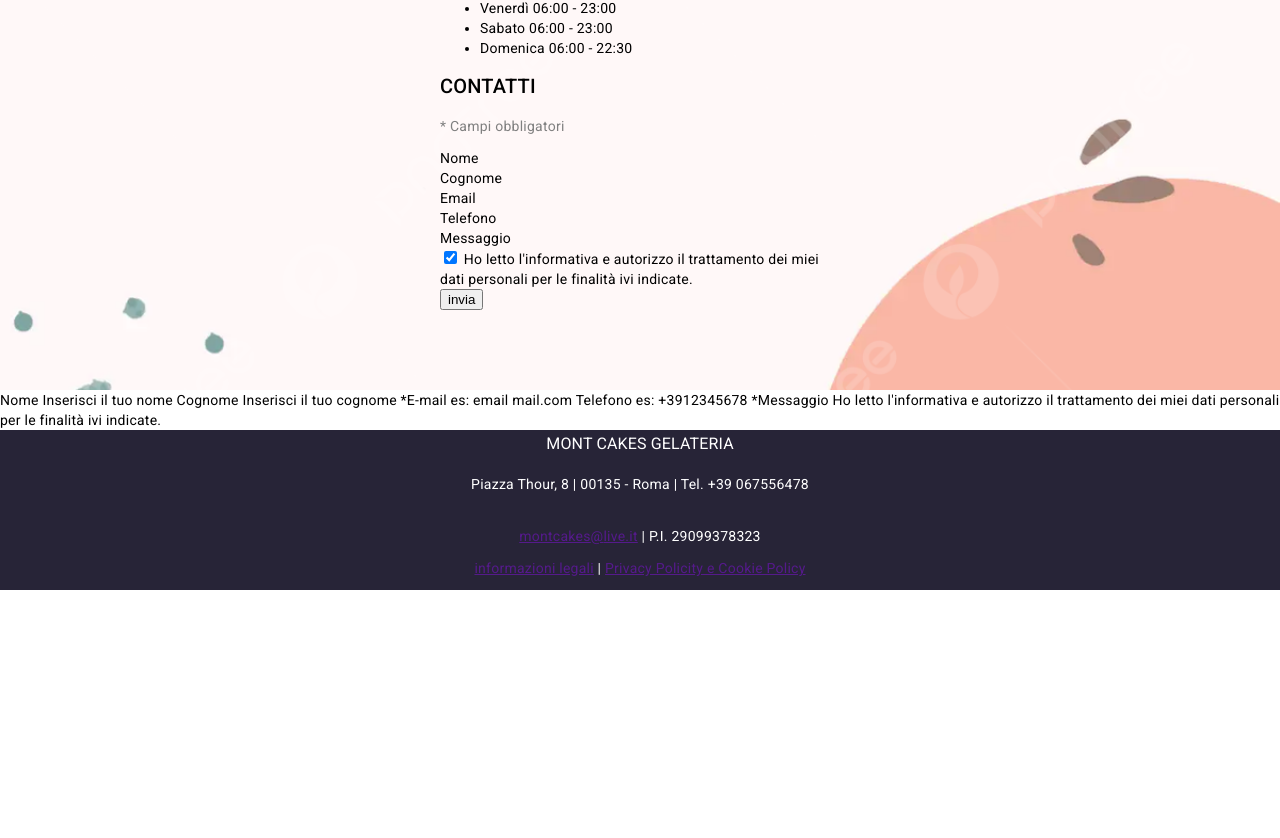
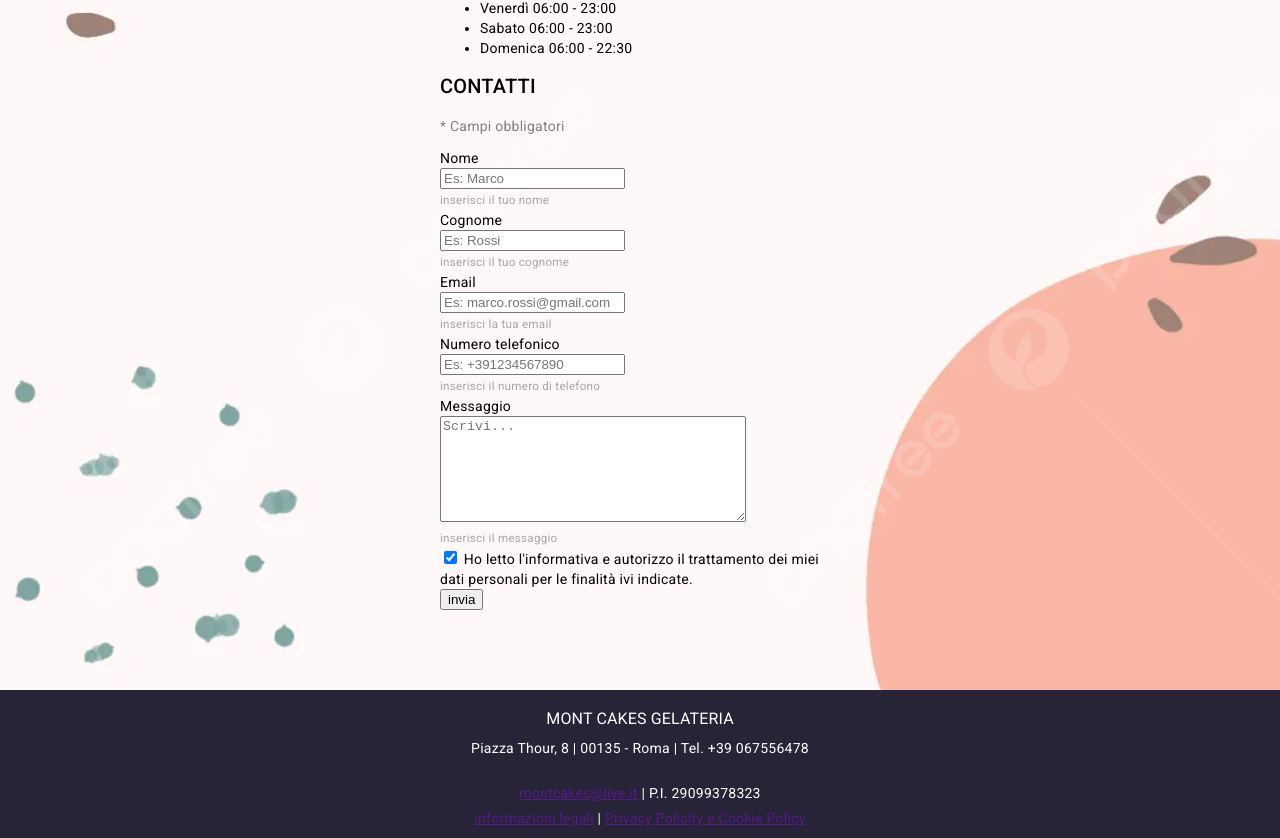
Before and after one commit to Pietro907/gelateria-mont-cakes-app, an Angular app: page /contatti in a window 1280 px wide. Shown: the part 944-1782 px from the top of the page. Before the commit the page ends 1534 px from the top, so only its background shows below. Built offline with nearby package versions, Linux system fonts and the light colour scheme.

Commit message:
add palette.html, chanche color page lattosio & senza_lattosio & add effect

```diff
--- a/src/app/app.component.css
+++ b/src/app/app.component.css
@@ -128,12 +128,16 @@
 footer {
   background: #272437;
   color: white;
+  padding: 10px;
 }
 .container_footer{
   display: flex;
   flex-direction: column;
   justify-content: center;
   align-items: center;
+  & h3, p{
+    margin: 5px 0 0;
+  }
 }
 /* end region footer */
 
--- a/src/app/page/chi-siamo/chi-siamo.component.html
+++ b/src/app/page/chi-siamo/chi-siamo.component.html
@@ -1,7 +1,7 @@
 <body>
     <div class="vuoto"></div>
     <div class="chi_siamo">
-        <img class="img_chi_siamo" src="../../../assets/img/gelato-chi-siamo.jpeg" alt="">
+        <img class="img_chi_siamo" src="../../../assets/img/DC_5-scaled.jpg" alt="">
         <div class="info_chi_siamo">
             <h3>GELATERIA E PASTICCERIA</h3>
             <br>
--- a/src/app/page/contatti/contatti.component.css
+++ b/src/app/page/contatti/contatti.component.css
@@ -26,3 +26,15 @@
   max-width: 400px;
   padding: 0 2rem;
 }
+
+/*  */
+
+.text-muted{
+  color: rgb(167, 166, 166);
+}
+textarea{
+  width: 300px;
+  height: 100px;
+}
+
+/*  */
--- a/src/app/page/contatti/contatti.component.html
+++ b/src/app/page/contatti/contatti.component.html
@@ -2,6 +2,7 @@
 
     <div class="contatti">
         <div class="descrizione_contatti">
+
             <h2>GELATERIE A ROMA</h2>
             <h3>Produzione artigianale di gelato e di prodotti dolciari a Roma Nord</h3>
             <p>
@@ -42,48 +43,56 @@
             </ul>
             <h3>CONTATTI</h3>
             <p>* Campi obbligatori</p>
-            <form action="" method="post">Nome</form>
-            <form action="" method="post">Cognome</form>
-            <form action="" method="post">Email</form>
-            <form action="" method="post">Telefono</form>
-            <form action="" method="post">Messaggio</form>
+
+            <form action="" method="post">
+
+                <!-- form inserisci il nome -->
+                <div class="mb-3">
+                    <label for="nome" class="form-label">Nome</label> <br>
+                    <input type="text" name="nome" id="nome" class="form-control" placeholder="Es: Marco"
+                        aria-describedby="helpId" /> <br>
+                    <small id="helpId" class="text-muted">inserisci il tuo nome</small>
+                </div>
+                <!-- form inserisci il cognome -->
+                <div class="mb-3">
+                    <label for="cognome" class="form-label">Cognome</label> <br>
+                    <input type="text" name="cognome" id="cognome" class="form-control" placeholder="Es: Rossi"
+                        aria-describedby="helpId" /> <br>
+                    <small id="helpId" class="text-muted">inserisci il tuo cognome</small>
+                </div>
+                <!-- form inserisci l'email -->
+                <div class="mb-3">
+                    <label for="email" class="form-label">Email</label> <br>
+                    <input type="email" name="email" id="email" class="form-control" placeholder="Es: marco.rossi@gmail.com"
+                        aria-describedby="helpId" /> <br>
+                    <small id="helpId" class="text-muted">inserisci la tua email</small>
+                </div>
+                <!-- form inserisci il numero telefonico -->
+                <div class="mb-3">
+                    <label for="telefono" class="form-label">Numero telefonico</label> <br>
+                    <input type="number" name="telefono" id="telefono" class="form-control" placeholder="Es: +391234567890"
+                        aria-describedby="helpId" /> <br>
+                    <small id="helpId" class="text-muted">inserisci il numero di telefono</small>
+                </div>
+                <!-- form inserisci il messaggio -->
+                <div class="mb-3">
+                    <label for="messaggio" class="form-label">Messaggio</label> <br>
+                    <textarea type="textare" name="messaggio" id="messaggio" class="form-control" placeholder="Scrivi..."
+                        aria-describedby="helpId" ></textarea> <br>
+                    <small id="helpId" class="text-muted">inserisci il messaggio</small>
+                </div>
+
+            </form>
+
+
             <div class="form-check">
-                <input
-                    class="form-check-input"
-                    type="checkbox"
-                    value=""
-                    id=""
-                    checked
-                    />
-                    <label class="form-check-label" for=""> Ho letto l'informativa e autorizzo il trattamento dei miei dati personali per le finalità ivi indicate. </label>
-                </div>
-                <button>invia</button>
+                <input class="form-check-input" type="checkbox" value="" id="" checked />
+                <label class="form-check-label" for=""> Ho letto l'informativa e autorizzo il trattamento dei miei dati
+                    personali per le finalità ivi indicate. </label>
+            </div>
+            <button>invia</button>
 
         </div>
     </div>
 
 </body>
-
-
-
-
-
-
-
-
-
-
-<!-- form -->
-Nome
-Inserisci il tuo nome
-Cognome
-Inserisci il tuo cognome
-*E-mail
-es: email mail.com
-Telefono
-es: +3912345678
-*Messaggio
-<!-- end form -->
-<!-- checkbox -->
-Ho letto l'informativa e autorizzo il trattamento dei miei dati personali per le finalità ivi indicate.
-<!-- button invia form -->
--- a/src/app/page/i-nostri-gelati/i-nostri-gelati.component.css
+++ b/src/app/page/i-nostri-gelati/i-nostri-gelati.component.css
@@ -3,6 +3,7 @@
   background-size: cover;
   background-position-y: center;
   height: 100vh;
+  padding: 0 0 5px;
 }
 
 .i_nostri_gelati {
@@ -32,7 +33,7 @@
   }
 
   100% {
-    transform: rotateY(360deg);
+    transform: rotateY(calc(360deg*3));
 
     /* prova da piccolo a grande rotazione circolare */
     /* transform: rotateZ(360deg);
@@ -104,23 +105,34 @@
     font-size: large;
     font-weight: 900;
   }
+}
 
-  & a:hover {
-    color: rgb(144, 0, 24);
+.lattosio:hover {
+  & a {
+    color: #fc1c32;
     text-decoration: underline;
   }
+}
+
+.senza_lattosio:hover {
+  & a {
+
+    color: #00c5ff;
+    text-decoration: underline;
+  }
+
 }
 
 .lattosio,
 .senza_lattosio {
   background: url(../../../assets/img/cornice-prodotti.webp);
   background-position: center;
-  margin: 0 1rem;
+  margin: 1rem 1rem 0;
   border-radius: 25px;
+  opacity: 0;
   animation-name: enter;
   animation-timeline: scroll();
   animation-duration: 4s;
-  opacity: 0;
 }
 
 @keyframes enter {
@@ -134,6 +146,14 @@
   }
 }
 
+.lattosio {
+  box-shadow: #fc1c32 0px 0px 30px 15px;
+}
+
+.senza_lattosio {
+  box-shadow: #00c5ff 0px 0px 30px 15px;
+}
+
 .img_gusti {
   width: 200px;
   height: 150px;
--- a/src/app/page/i-nostri-gelati/i-nostri-gelati.component.html
+++ b/src/app/page/i-nostri-gelati/i-nostri-gelati.component.html
@@ -21,16 +21,18 @@
             </p>
         </div>
     </div>
-ì        <div class="link_prodotti">
+    <div class="link_prodotti">
 
         <div class="lattosio">
-                <img class="img_gusti" src="../../../assets/img/il-logo-del-vettore-per-il-latte-naturale-alami-sites.jpg" alt="">
+            <img class="img_gusti" src="../../../assets/img/il-logo-del-vettore-per-il-latte-naturale-alami-sites.jpg"
+                alt="">
             <br>
             <a href="gusti_lattosio">LATTOSIO</a>
         </div>
 
         <div class="senza_lattosio">
-                <img class="img_gusti" src="../../../assets/img/logo-vettoriale-per-il-latte-di-soia-alami-sites.jpg" alt="">
+            <img class="img_gusti" src="../../../assets/img/logo-vettoriale-per-il-latte-di-soia-alami-sites.jpg"
+                alt="">
             <br>
             <a href="gusti_ senza_lattosio">SENZA LATTOSIO</a>
         </div>
```
Lines whose indentation alone changed are shown as unchanged.
